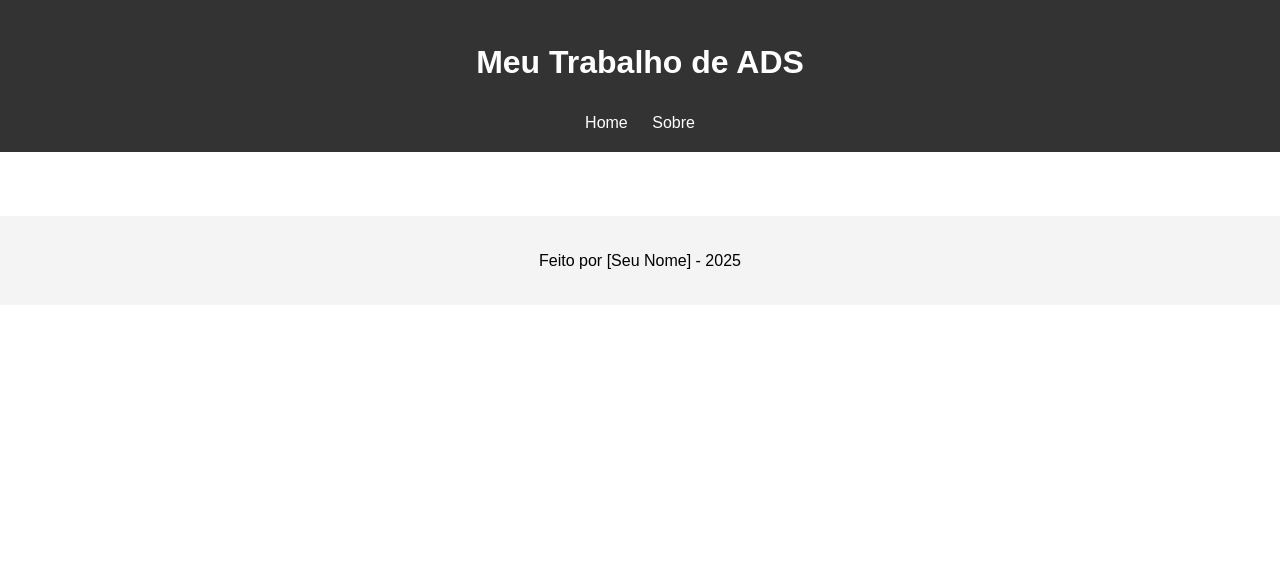
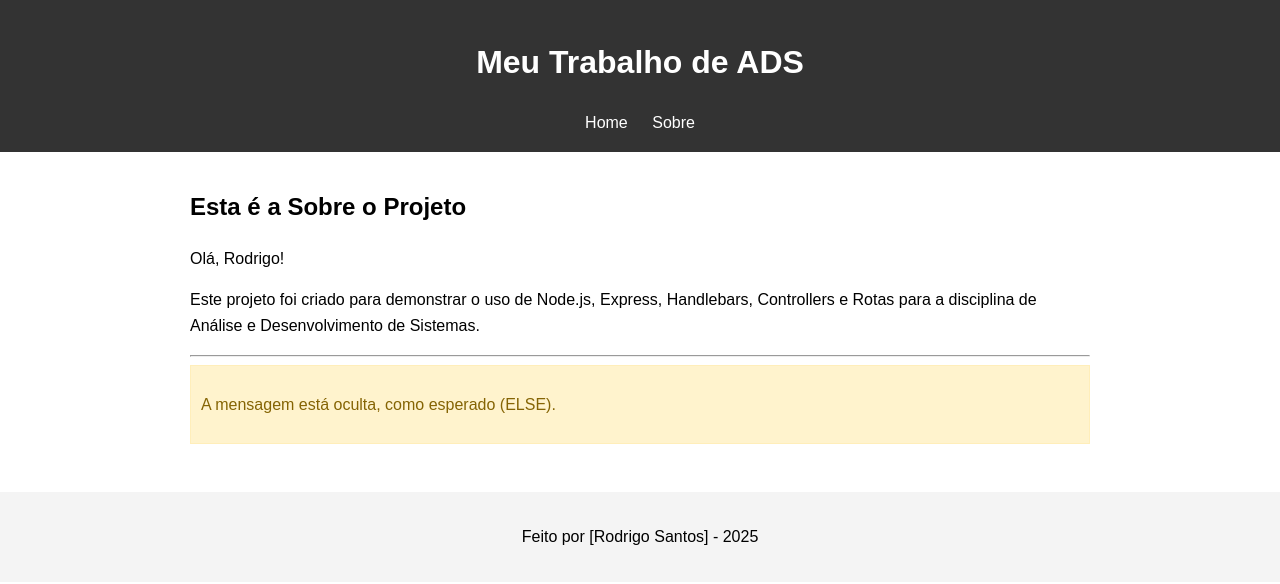
Before and after one commit to digdao/trabalho, a Node server app: page /sobre in a window 1280 px wide. Shown: the top 584 px of the page. Run offline with Node 20, Linux system fonts and the light colour scheme; some libraries are stand-ins or nearby versions.

Commit message:
Atualização

```diff
--- a/controllers/mainController.js
+++ b/controllers/mainController.js
@@ -5,8 +5,8 @@ const mainController = {
     getHomePage: (req, res) => {
         // Dados que você quer enviar para a página
         const data = {
-            pageTitle: 'Minha Página',
-            nomeUsuario: 'Visitante',
+            pageTitle: 'Trabalho',
+            nomeUsuario: 'Rodrigo',
             mostrarMensagem: true, // <-- Chave para o IF/ELSE
             // Lista de itens para um loop (bônus)
             itens: [
@@ -24,7 +24,7 @@ const mainController = {
     getAboutPage: (req, res) => {
         const data = {
             pageTitle: 'Sobre o Projeto',
-            nomeUsuario: 'Admin',
+            nomeUsuario: 'Rodrigo',
             mostrarMensagem: false // <-- Chave para o IF/ELSE
         };
 
--- a/views/layouts/main.hbs
+++ b/views/layouts/main.hbs
@@ -20,7 +20,7 @@
     </main>
 
     <footer>
-        <p>Feito por [Seu Nome] - 2025</p>
+        <p>Feito por [Rodrigo Santos] - 2025</p>
     </footer>
 </body>
 </html>
--- a/views/sobre.hbs
+++ b/views/sobre.hbs
@@ -0,0 +1,16 @@
+<h2>Esta é a {{pageTitle}}</h2>
+<p>Olá, {{nomeUsuario}}!</p>
+
+<p>Este projeto foi criado para demonstrar o uso de Node.js, Express, Handlebars, Controllers e Rotas para a disciplina de Análise e Desenvolvimento de Sistemas.</p>
+
+<hr>
+
+{{#if mostrarMensagem}}
+    <div class="mensagem-sucesso">
+        <p>A mensagem está visível (IF).</p>
+    </div>
+{{else}}
+    <div class="mensagem-aviso">
+        <p>A mensagem está oculta, como esperado (ELSE).</p>
+    </div>
+{{/if}}
```
